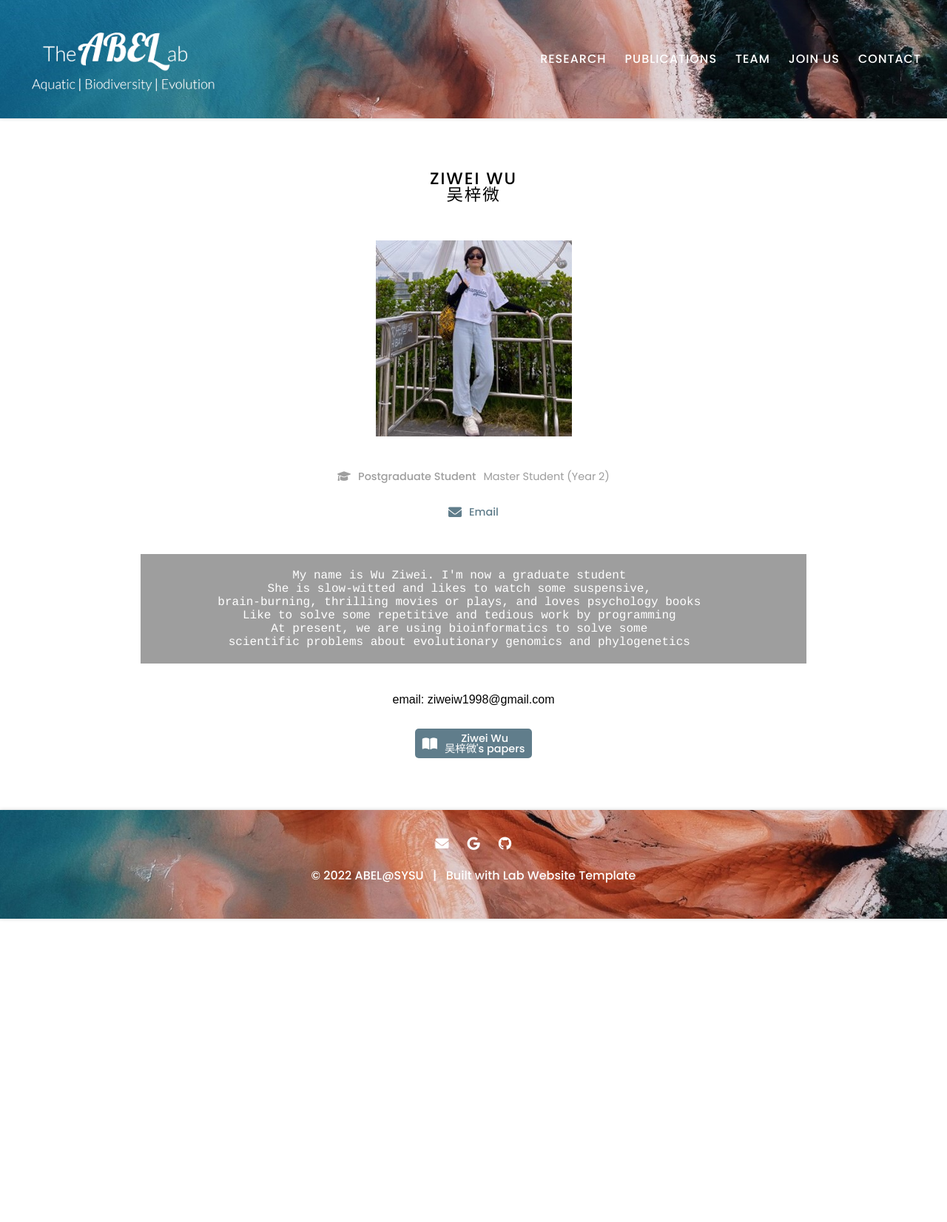
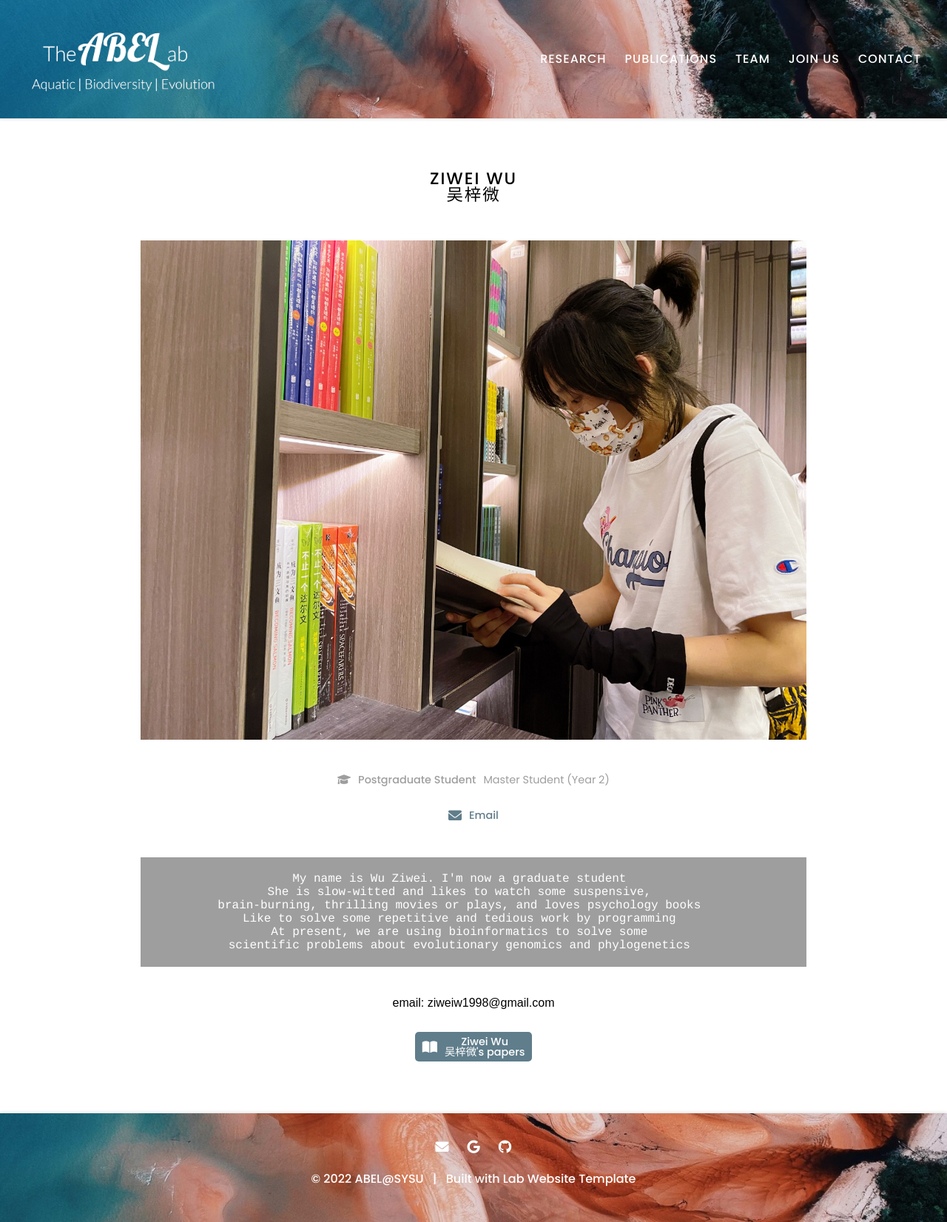
Before and after one commit to abel-sysu/en, a Jekyll site: the page built from _members/wuziwei.md, in a window 1280 px wide. Shown: the whole page at 74% size. Built offline with Jekyll 4.4.1, drawn with Linux system fonts in a browser that asks for light colours; before the commit the page ends 1242 px from its top, so only the background shows below that.

Commit message:
Update wuziwei.md

```diff
--- a/_members/wuziwei.md
+++ b/_members/wuziwei.md
@@ -1,6 +1,7 @@
 ---
 name: Ziwei Wu<br>吴梓微
 image: images/member/wuziwei.jpg
+image: images/member/ziweiwu_2.jpg
 description: Master Student (Year 2)
 role: postgrad
 aliases:
```
